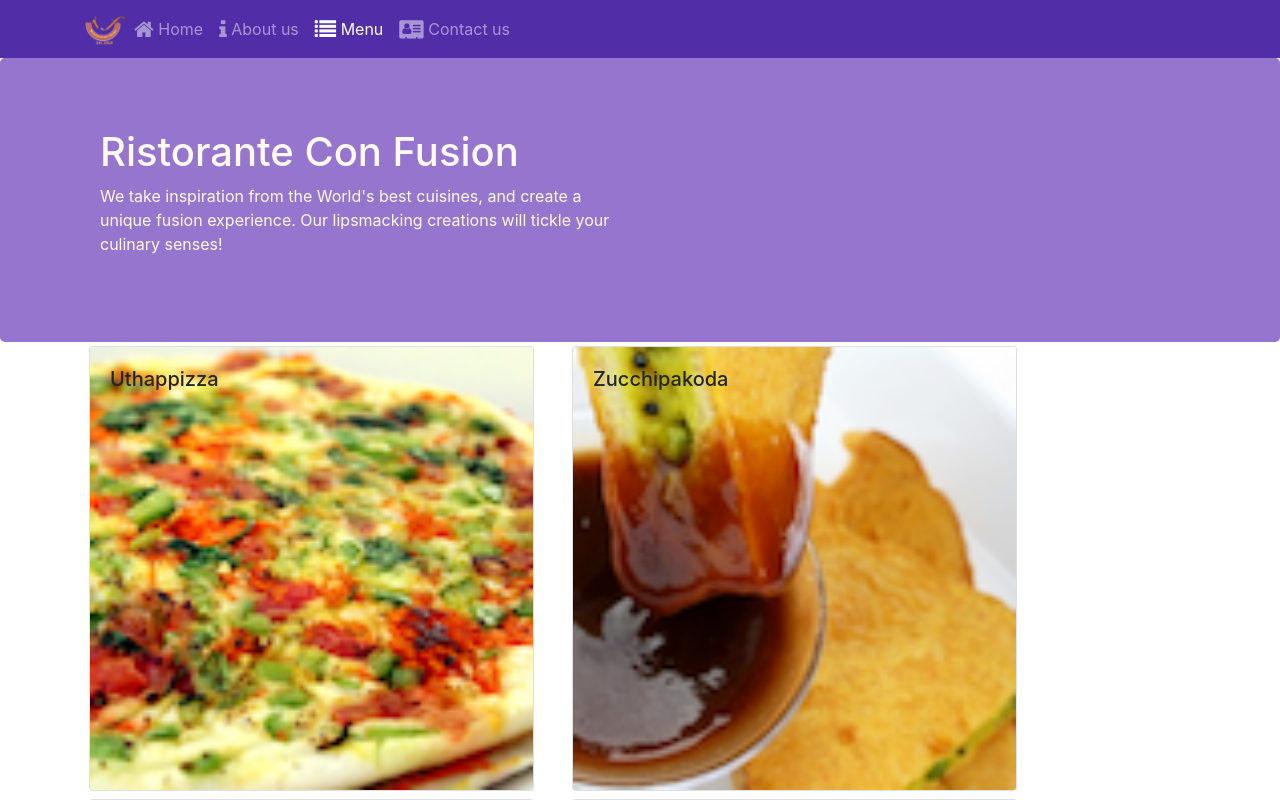
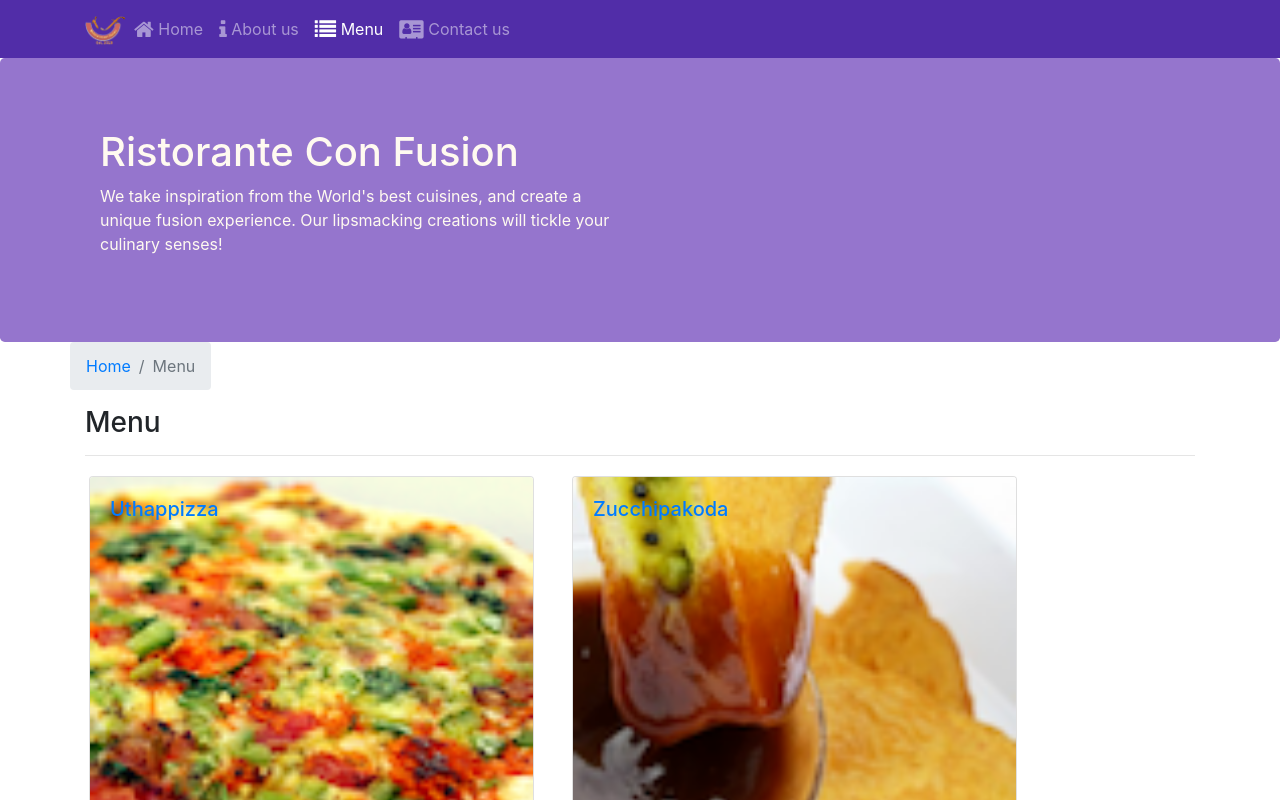
Before and after one commit to FrancoCaffiero/conFusion-React, a React (Create React App) app: page /menu in a window 1280 px wide. Shown: the top 800 px of the page. Built offline with nearby package versions, Linux system fonts and the light colour scheme.

Commit message:
Single Page Applications Part 2

```diff
--- a/src/components/ContactComponent.js
+++ b/src/components/ContactComponent.js
@@ -1,8 +1,22 @@
 import React from "react";
+import { Breadcrumb, BreadcrumbItem } from "reactstrap";
+import { Link } from "react-router-dom";
 
 function Contact(props) {
   return (
     <div className="container">
+      <div className="row">
+        <Breadcrumb>
+          <BreadcrumbItem>
+            <Link to="/home">Home</Link>
+          </BreadcrumbItem>
+          <BreadcrumbItem active>Contact us</BreadcrumbItem>
+        </Breadcrumb>
+        <div className="col-12">
+          <h3>Contact us</h3>
+          <hr />
+        </div>
+      </div>
       <div className="row row-content">
         <div className="col-12">
           <h3>Location Information</h3>
--- a/src/components/DishdetailComponent.js
+++ b/src/components/DishdetailComponent.js
@@ -1,5 +1,14 @@
 import React from "react";
-import { Card, CardImg, CardText, CardBody, CardTitle } from "reactstrap";
+import {
+  Card,
+  CardImg,
+  CardText,
+  CardBody,
+  CardTitle,
+  Breadcrumb,
+  BreadcrumbItem,
+} from "reactstrap";
+import { Link } from "react-router-dom";
 
 // Returns a layout for a single dish
 function RenderDish({ dish }) {
@@ -64,8 +73,20 @@ const DishDetail = (props) => {
     return (
       <div className="container">
         <div className="row">
+          <Breadcrumb>
+            <BreadcrumbItem>
+              <Link to="/menu">Menu</Link>
+            </BreadcrumbItem>
+            <BreadcrumbItem active>{props.dish.name}</BreadcrumbItem>
+          </Breadcrumb>
+          <div className="col-12">
+            <h3>{props.dish.name}</h3>
+            <hr />
+          </div>
+        </div>
+        <div className="row">
           <RenderDish dish={props.dish} />
-          <RenderComments comments={props.dish.comments} />
+          <RenderComments comments={props.comments} />
         </div>
       </div>
     );
--- a/src/components/MainComponent.js
+++ b/src/components/MainComponent.js
@@ -22,11 +22,6 @@ class Main extends Component {
     };
   }
 
-  // Called when a displayed menu item is selected
-  onDishSelect(dishId) {
-    this.setState({ selectedDish: dishId });
-  }
-
   render() {
     const HomePage = () => {
       return (
@@ -37,6 +32,22 @@ class Main extends Component {
         />
       );
     };
+
+    const DishWithId = ({ match }) => {
+      return (
+        <DishDetail
+          dish={
+            this.state.dishes.filter(
+              (dish) => dish.id === parseInt(match.params.dishId, 10)
+            )[0]
+          }
+          comments={this.state.comments.filter(
+            (comment) => comment.dishId === parseInt(match.params.dishId, 10)
+          )}
+        ></DishDetail>
+      );
+    };
+
     return (
       <div>
         <Header />
@@ -47,17 +58,10 @@ class Main extends Component {
             path="/menu"
             component={() => <Menu dishes={this.state.dishes} />}
           />
+          <Route path="/menu/:dishId" component={DishWithId} />
           <Route exact path="/contactus" component={Contact} />
           <Redirect to="/home" />
         </Switch>
-
-        <DishDetail
-          dish={
-            this.state.dishes.filter(
-              (dish) => dish.id === this.state.selectedDish
-            )[0]
-          }
-        />
         <Footer />
       </div>
     );
--- a/src/components/MenuComponent.js
+++ b/src/components/MenuComponent.js
@@ -1,14 +1,24 @@
 import React from "react";
-import { Card, CardImg, CardImgOverlay, CardTitle } from "reactstrap";
+import {
+  Card,
+  CardImg,
+  CardImgOverlay,
+  CardTitle,
+  Breadcrumb,
+  BreadcrumbItem,
+} from "reactstrap";
+import { Link } from "react-router-dom";
 
 // Returns a layout for a single menu item (dish)
-function RenderMenuItem({ dish, onClick }) {
+function RenderMenuItem({ dish }) {
   return (
-    <Card onClick={() => onClick(dish.id)}>
-      <CardImg width="100%" src={dish.image} alt={dish.name} />
-      <CardImgOverlay>
-        <CardTitle>{dish.name}</CardTitle>
-      </CardImgOverlay>
+    <Card>
+      <Link to={`/menu/${dish.id}`}>
+        <CardImg width="100%" src={dish.image} alt={dish.name} />
+        <CardImgOverlay>
+          <CardTitle>{dish.name}</CardTitle>
+        </CardImgOverlay>
+      </Link>
     </Card>
   );
 }
@@ -18,13 +28,25 @@ const Menu = (props) => {
   const menu = props.dishes.map((dish) => {
     return (
       <div key={dish.id} className="col-12 col-md-5 m-1">
-        <RenderMenuItem dish={dish} onClick={props.onClick} />
+        <RenderMenuItem dish={dish} />
       </div>
     );
   });
 
   return (
     <div className="container">
+      <div className="row">
+        <Breadcrumb>
+          <BreadcrumbItem>
+            <Link to="/home">Home</Link>
+          </BreadcrumbItem>
+          <BreadcrumbItem active>Menu</BreadcrumbItem>
+        </Breadcrumb>
+        <div className="col-12">
+          <h3>Menu</h3>
+          <hr />
+        </div>
+      </div>
       <div className="row">{menu}</div>
     </div>
   );
```
